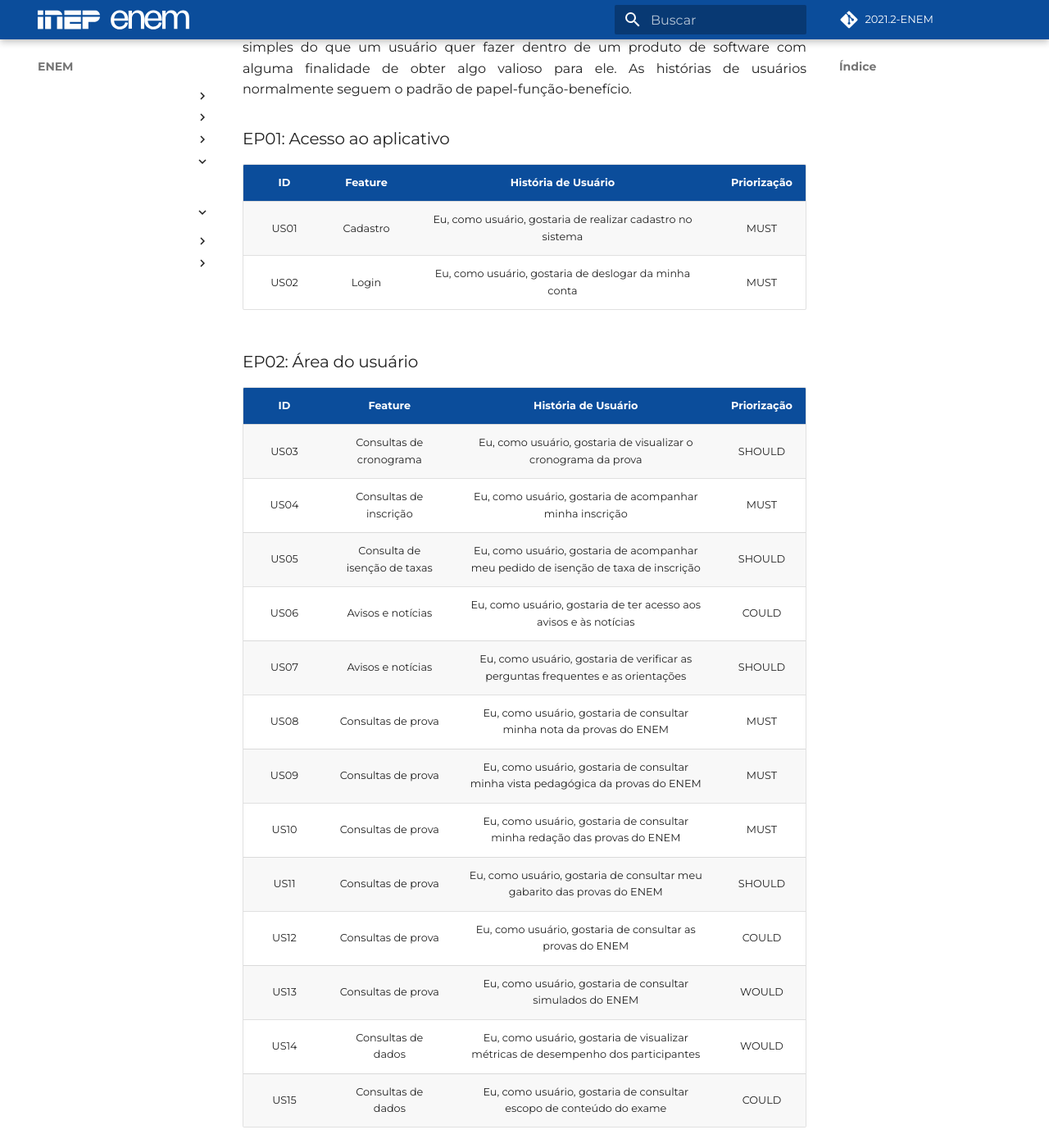
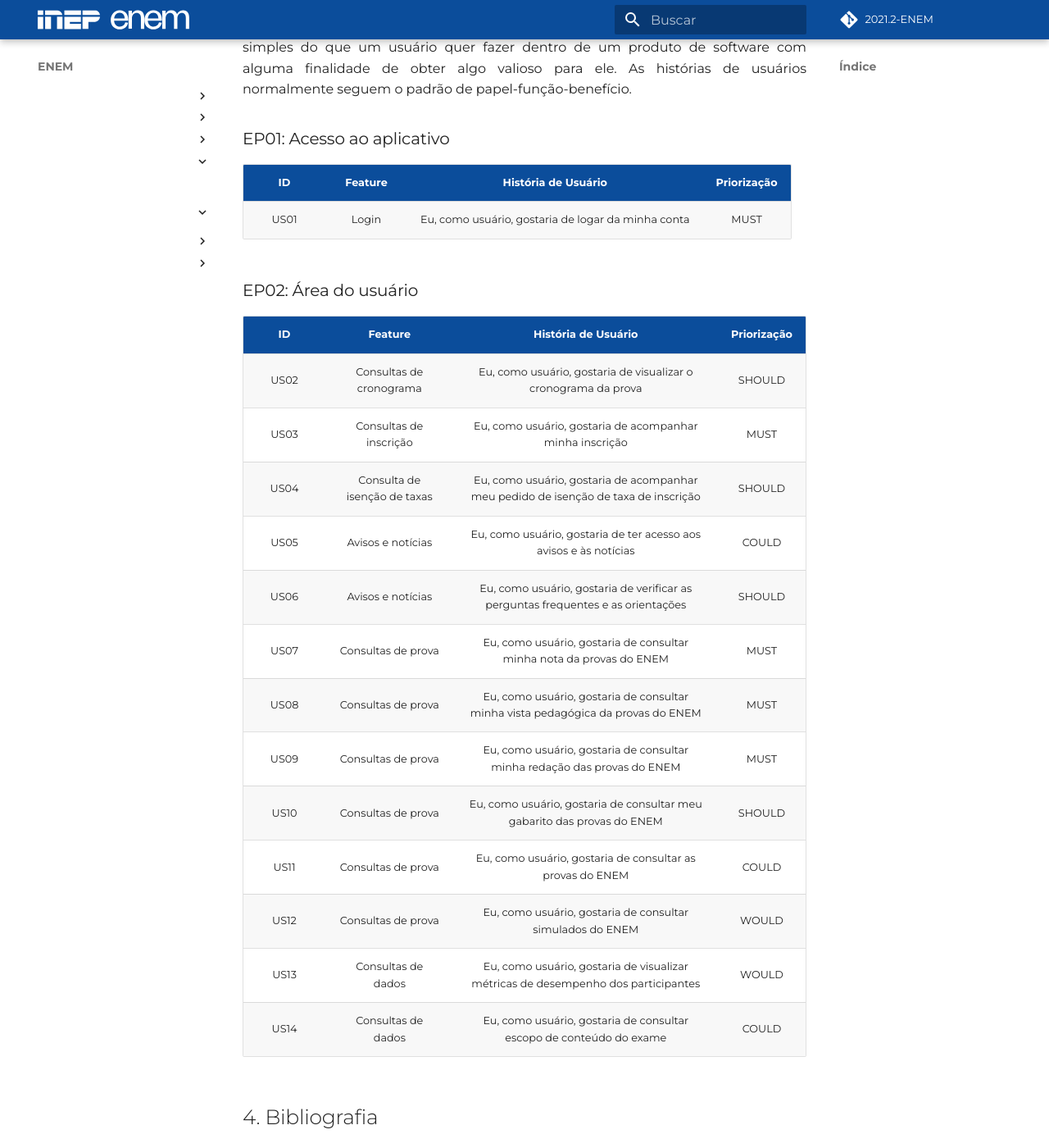
Before and after one commit to jackesfonseca/2021.2-ENEM, an MkDocs documentation site: the page built from docs/modelagem/agil/backlog.md, in a window 1280 px wide and 1400 px high, scrolled down 817 px. Shown: the whole window at 82% size. Built offline with MkDocs 1.6.1 and Material for MkDocs 9.7.7, drawn with Linux system fonts in a browser that asks for light colours; some web fonts are replaced; comment, search, counter and statistics services are not loaded.

Commit message:
✨  feat: initial commit of user storys
Co-authored-by: Antonio Rangel Chaves <antonio.rangel.02@gmail.com>

```diff
--- a/docs/modelagem/agil/backlog.md
+++ b/docs/modelagem/agil/backlog.md
@@ -19,28 +19,27 @@
 
 ### EP01: Acesso ao aplicativo
 
-|  ID  |  Feature  |  História de Usuário  |   Priorização  |
-|------|-------------|-----------|----------------|
-| US01 |  Cadastro | Eu, como usuário, gostaria de realizar cadastro no sistema  | MUST |
-| US02 |  Login | Eu, como usuário, gostaria de deslogar da minha conta  | MUST |
+| ID   | Feature | História de Usuário                                | Priorização |
+| ---- | ------- | -------------------------------------------------- | ----------- |
+| US01 | Login   | Eu, como usuário, gostaria de logar da minha conta | MUST        |
 
 ### EP02: Área do usuário
 
-|  ID  |  Feature  |  História de Usuário  |   Priorização  |
-|------|-------------|-----------|----------------|
-| US03 |  Consultas de cronograma | Eu, como usuário, gostaria de visualizar o cronograma da prova  | SHOULD |
-| US04 |  Consultas de inscrição | Eu, como usuário, gostaria de acompanhar minha inscrição | MUST |
-| US05 |  Consulta de isenção de taxas | Eu, como usuário, gostaria de acompanhar meu pedido de isenção de taxa de inscrição  | SHOULD |
-| US06 |  Avisos e notícias | Eu, como usuário, gostaria de ter acesso aos avisos e às notícias  | COULD |
-| US07 |  Avisos e notícias | Eu, como usuário, gostaria de verificar as perguntas frequentes e as orientações  | SHOULD |
-| US08 |  Consultas de prova | Eu, como usuário, gostaria de consultar minha nota da provas do ENEM  | MUST |
-| US09 |  Consultas de prova | Eu, como usuário, gostaria de consultar minha vista pedagógica da provas do ENEM  | MUST |
-| US10 |  Consultas de prova | Eu, como usuário, gostaria de consultar minha redação das provas do ENEM  | MUST |
-| US11 |  Consultas de prova | Eu, como usuário, gostaria de consultar meu gabarito das provas do ENEM  | SHOULD |
-| US12 |  Consultas de prova | Eu, como usuário, gostaria de consultar as provas do ENEM  | COULD |
-| US13 |  Consultas de prova | Eu, como usuário, gostaria de consultar simulados do ENEM  | WOULD |
-| US14 |  Consultas de dados | Eu, como usuário, gostaria de visualizar métricas de desempenho dos participantes  | WOULD |
-| US15 |  Consultas de dados | Eu, como usuário, gostaria de consultar escopo de conteúdo do exame  | COULD |
+| ID   | Feature                      | História de Usuário                                                                 | Priorização |
+| ---- | ---------------------------- | ----------------------------------------------------------------------------------- | ----------- |
+| US02 | Consultas de cronograma      | Eu, como usuário, gostaria de visualizar o cronograma da prova                      | SHOULD      |
+| US03 | Consultas de inscrição       | Eu, como usuário, gostaria de acompanhar minha inscrição                            | MUST        |
+| US04 | Consulta de isenção de taxas | Eu, como usuário, gostaria de acompanhar meu pedido de isenção de taxa de inscrição | SHOULD      |
+| US05 | Avisos e notícias            | Eu, como usuário, gostaria de ter acesso aos avisos e às notícias                   | COULD       |
+| US06 | Avisos e notícias            | Eu, como usuário, gostaria de verificar as perguntas frequentes e as orientações    | SHOULD      |
+| US07 | Consultas de prova           | Eu, como usuário, gostaria de consultar minha nota da provas do ENEM                | MUST        |
+| US08 | Consultas de prova           | Eu, como usuário, gostaria de consultar minha vista pedagógica da provas do ENEM    | MUST        |
+| US09 | Consultas de prova           | Eu, como usuário, gostaria de consultar minha redação das provas do ENEM            | MUST        |
+| US10 | Consultas de prova           | Eu, como usuário, gostaria de consultar meu gabarito das provas do ENEM             | SHOULD      |
+| US11 | Consultas de prova           | Eu, como usuário, gostaria de consultar as provas do ENEM                           | COULD       |
+| US12 | Consultas de prova           | Eu, como usuário, gostaria de consultar simulados do ENEM                           | WOULD       |
+| US13 | Consultas de dados           | Eu, como usuário, gostaria de visualizar métricas de desempenho dos participantes   | WOULD       |
+| US14 | Consultas de dados           | Eu, como usuário, gostaria de consultar escopo de conteúdo do exame                 | COULD       |
 
 ## 4. Bibliografia
 
@@ -48,9 +47,9 @@
 
 ## 5. Versionamento
 
-| Versão | Data | Modificação | Autor |
-|--|--|--|--|
-| 1.0 | 08/03/2022 | Criação da página | Pedro Henrique e Vitor Diniz |
-| 1.1 | 08/03/2022  | Elaboração do documento | Pedro Henrique e Vitor Diniz |
-| 1.2 | 08/03/2022  | Corrigindo ortografio e padronizando documento | Pedro Henrique e Vitor Diniz |
-| 1.3 | 08/03/2022  | Removendo histórias fora do escopo do aplicativo | Pedro Henrique e Vitor Diniz |
+| Versão | Data       | Modificação                                      | Autor                        |
+| ------ | ---------- | ------------------------------------------------ | ---------------------------- |
+| 1.0    | 08/03/2022 | Criação da página                                | Pedro Henrique e Vitor Diniz |
+| 1.1    | 08/03/2022 | Elaboração do documento                          | Pedro Henrique e Vitor Diniz |
+| 1.2    | 08/03/2022 | Corrigindo ortografio e padronizando documento   | Pedro Henrique e Vitor Diniz |
+| 1.3    | 08/03/2022 | Removendo histórias fora do escopo do aplicativo | Pedro Henrique e Vitor Diniz |
```
Also changed, not shown: docs/modelagem/agil/historias-usuario/US1.md (added, +6 -0 lines), docs/modelagem/agil/historias-usuario/US2.md (added, +6 -0 lines), docs/modelagem/agil/historias-usuario/US3.md (added, +6 -0 lines), docs/modelagem/agil/historias-usuario/US4.md (added, +6 -0 lines), docs/modelagem/agil/historias-usuario/US5.md (added, +6 -0 lines), docs/modelagem/agil/historias-usuario/US6.md (added, +6 -0 lines), docs/modelagem/agil/historias-usuario/US7.md (added, +6 -0 lines), docs/modelagem/agil/historias-usuario/US8.md (added, +7 -0 lines), docs/modelagem/agil/historias-usuario/US9.md (added, +8 -0 lines), docs/modelagem/agil/historias-usuario/US10.md (added), docs/modelagem/agil/historias-usuario/US11.md (added), docs/modelagem/agil/historias-usuario/US12.md (added), docs/modelagem/agil/historias-usuario/US13.md (added), docs/modelagem/agil/historias-usuario/US14.md (added), 2 more files.
